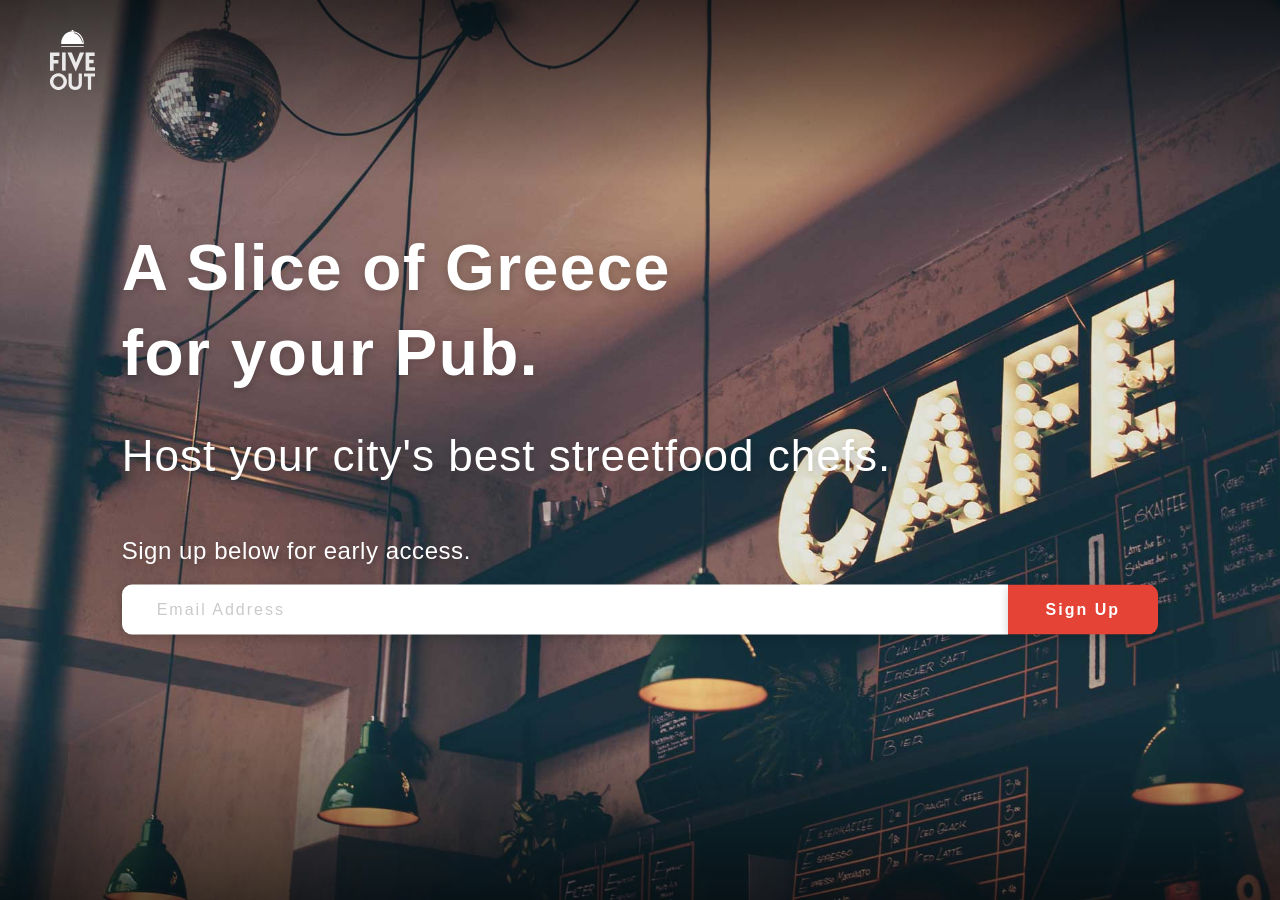
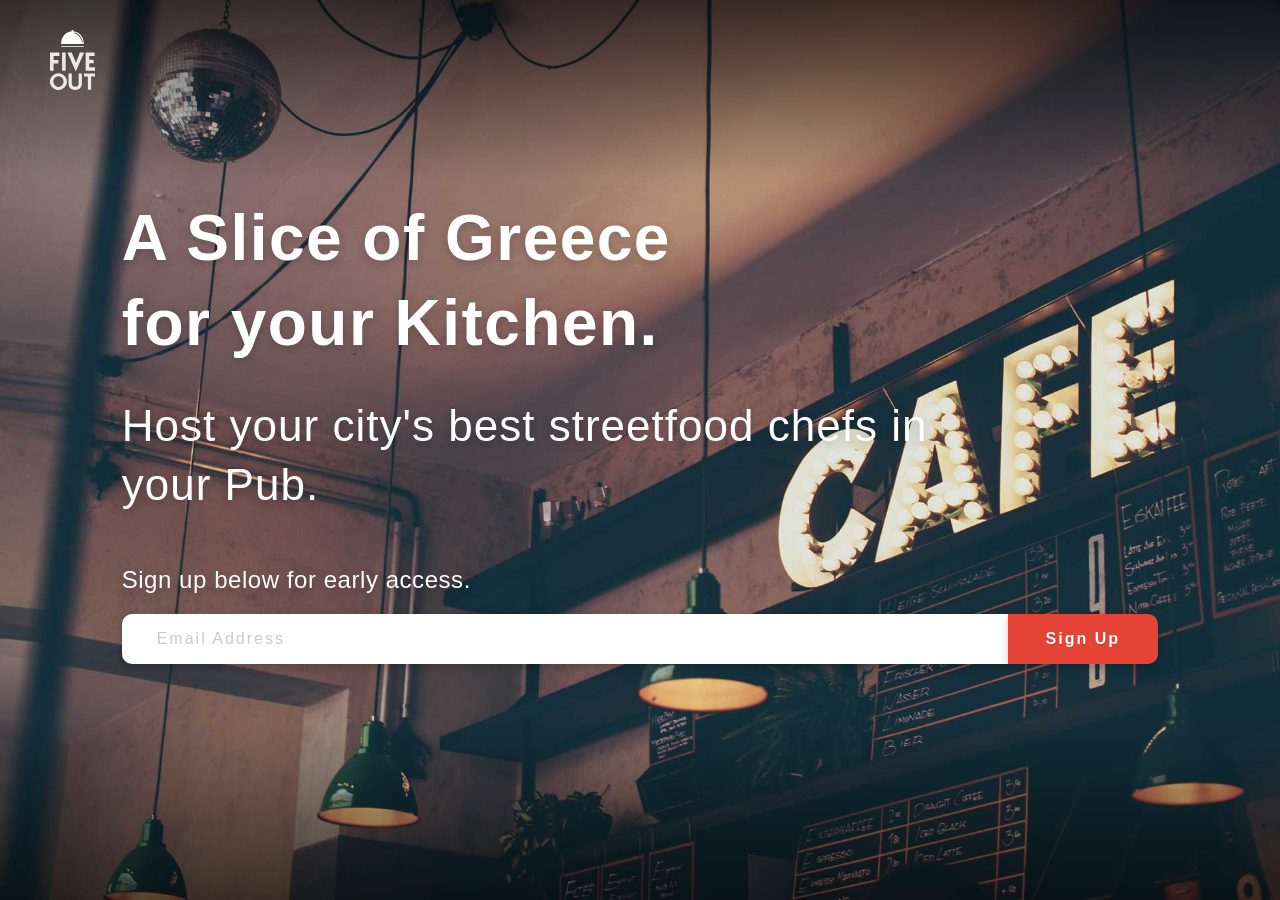
Before and after one commit to 5out/5out.github.io, a Jekyll site: the page built from index.html, in a window 1280 px wide and 900 px high. Built offline with Jekyll 4.4.1, drawn with Linux system fonts in a browser that asks for light colours; some web fonts are replaced; comment, search, counter and statistics services are not loaded.

```diff
--- a/index.html
+++ b/index.html
@@ -32,12 +32,12 @@
             <span>
               <h1>A Slice of
                 <span class="typer" id="main" data-words="Mexico ,France ,Greece ,India ,China ,Jamaica" data-colors="white" data-delay="50" data-deleteDelay="2000"></span>
-                <br>for your Pub.
+                <br>for your Kitchen.
               </h1>
             </span>
           </div>
           <div class="large-10 medium-10 small-12 columns">
-            <h2>Host your city's best streetfood chefs.</h2>
+            <h2>Host your city's best streetfood chefs in your Pub.</h2>
           </div>
           <div class="large-12 medium-12 small-12 columns">
             <h4>Sign up below for early access.</h4>
```
Also changed, not shown: 2 other files.
